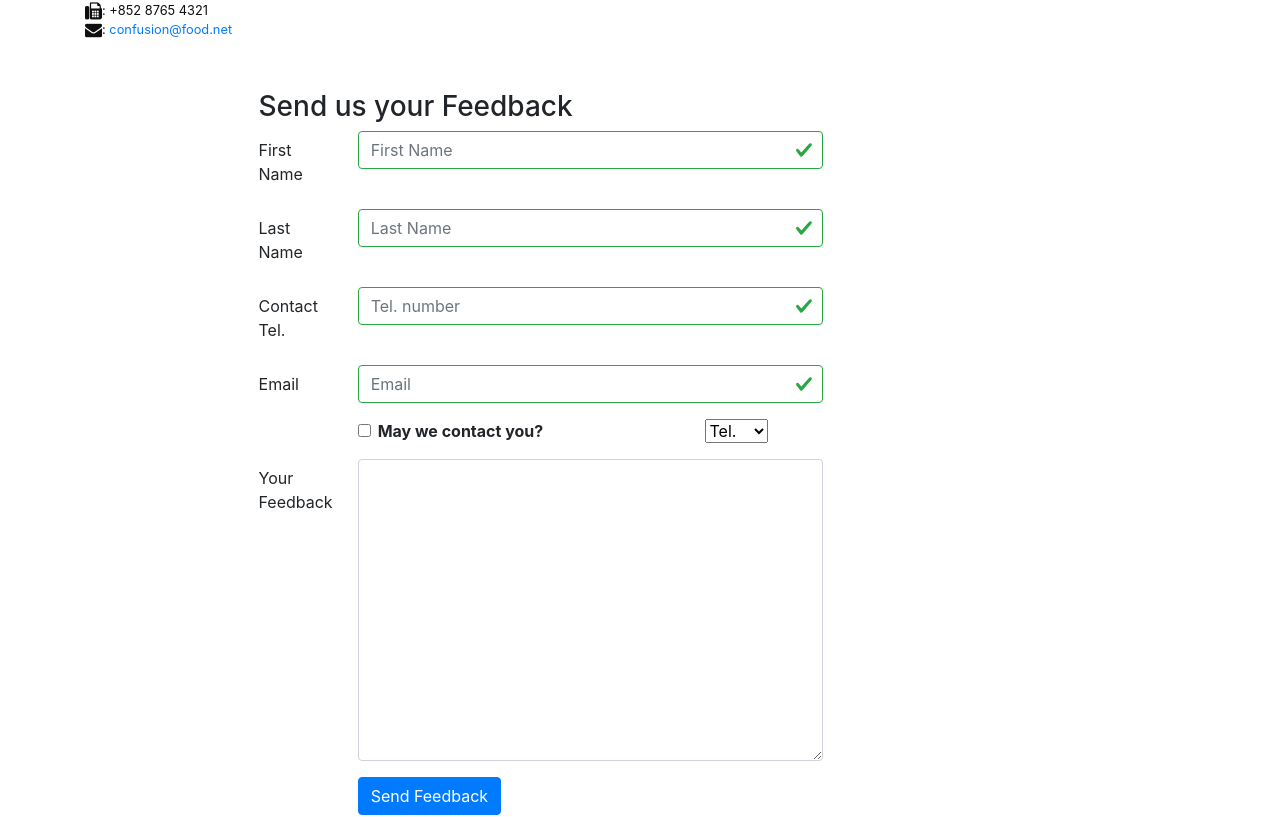
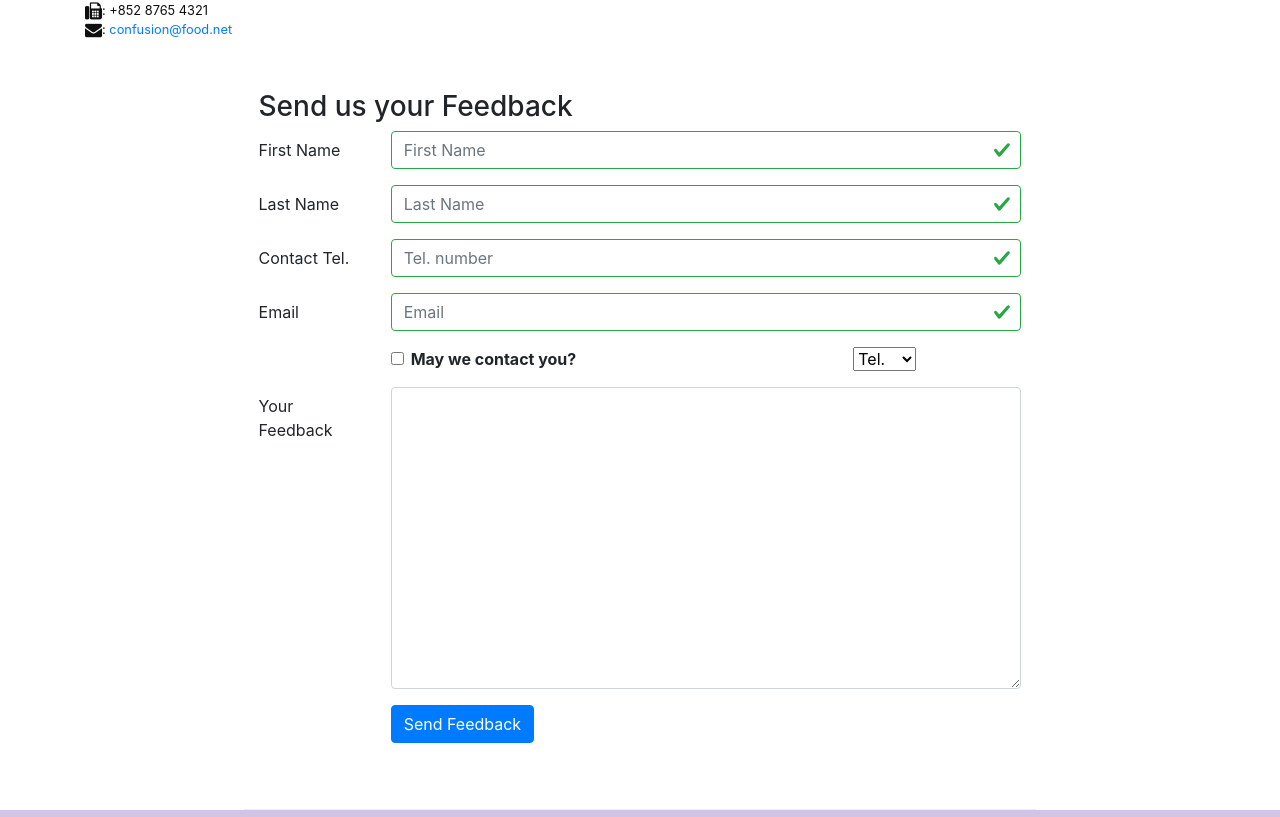
Before and after one commit to JawadMirza-coder/myapp, a React (Create React App) app: page /contactus in a window 1280 px wide. Shown: the part 513-1330 px from the top of the page. Built offline with nearby package versions, Linux system fonts and the light colour scheme.

Commit message:
final controlled form 2

```diff
--- a/src/components/contectus.js
+++ b/src/components/contectus.js
@@ -42,13 +42,11 @@ class ContectUs extends Component {
     const value = target.type === "checkbox" ? target.checked : target.value;
     const name = target.name;
 
-    this.setState({
-      [name]: value,
-    });
+    this.setState({ [name]: value,});
   }
 
   handleSubmit(event) {
-    console.log("Current State is: " + JSON.stringify(this.state));
+    // console.log("Current State is: " + JSON.stringify(this.state));
     alert("Current State is: " + JSON.stringify(this.state));
     event.preventDefault();
   }
@@ -56,6 +54,7 @@ class ContectUs extends Component {
     this.setState({
       touched: { ...this.state.touched, [field]: true },
     });
+    console.log(evt)
   };
 
   validate(firstname, lastname, telnum, email) {
@@ -129,7 +128,7 @@ class ContectUs extends Component {
               <div className="col-12">
                 <h3>Send us your Feedback</h3>
               </div>
-              <div className="col-12 col-md-9">
+              <div className="col-12 col-md-12">
                 <Form onSubmit={this.handleSubmit}>
                   <FormGroup row>
                     <Label htmlFor="firstname" md={2}>
```
